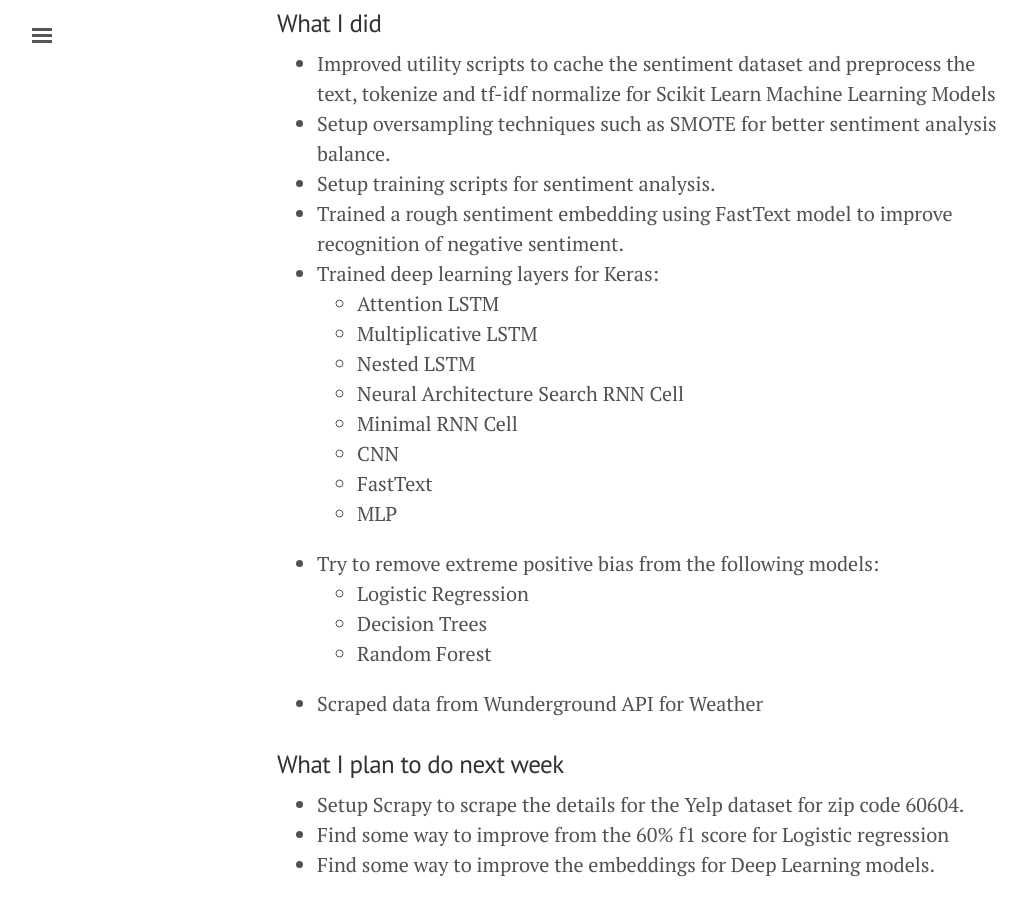
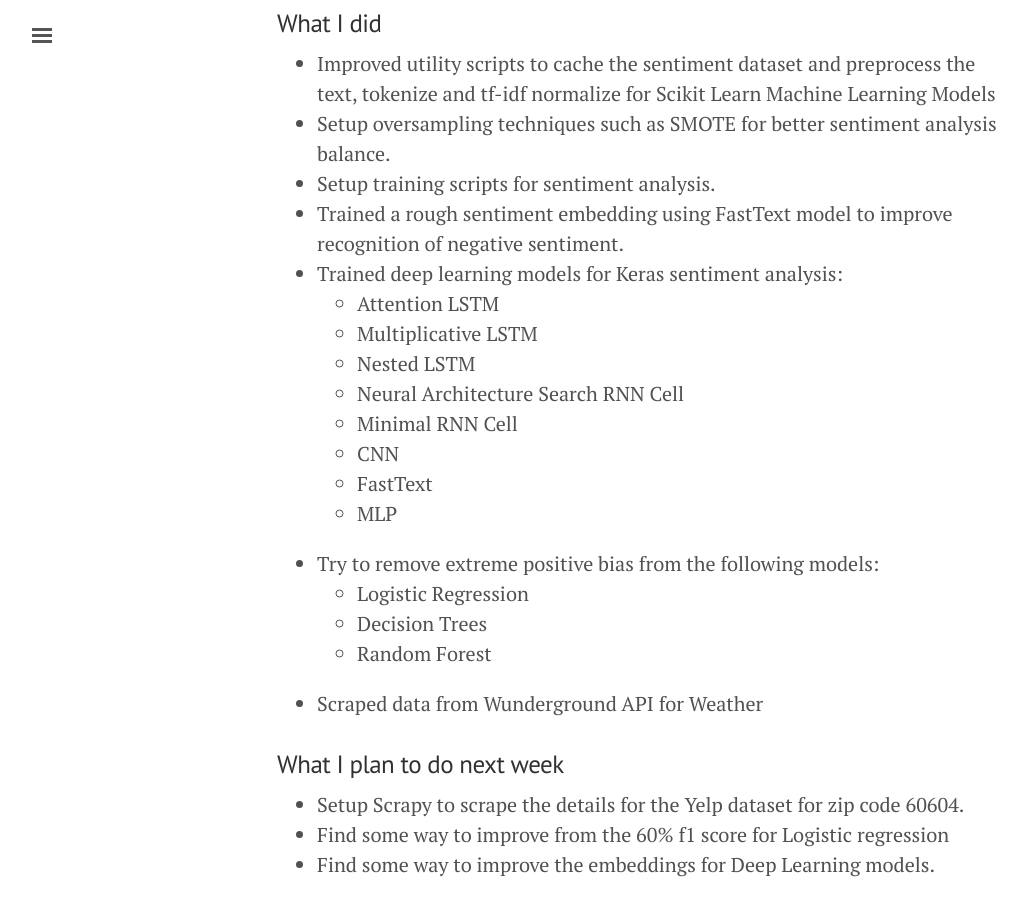
Before and after one commit to titu1994/IDS-Course-Project, a Jekyll site: the page built from _posts/2018-02-23-weekly-report-3.md, in a window 1280 px wide and 900 px high, scrolled down 1072 px. Shown: the whole window, without its empty margins (3-1030 px from the left). Built offline with Jekyll 4.4.1, drawn with Linux system fonts in a browser that asks for light colours.

Commit message:
Update report

```diff
--- a/_posts/2018-02-23-weekly-report-3.md
+++ b/_posts/2018-02-23-weekly-report-3.md
@@ -33,7 +33,7 @@
 - Setup oversampling techniques such as SMOTE for better sentiment analysis balance.
 - Setup training scripts for sentiment analysis.
 - Trained a rough sentiment embedding using FastText model to improve recognition of negative sentiment.
-- Trained deep learning layers for Keras:
+- Trained deep learning models for Keras sentiment analysis:
   - Attention LSTM
   - Multiplicative LSTM
   - Nested LSTM
```
